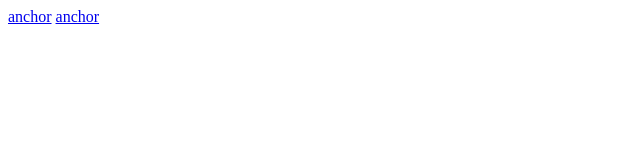
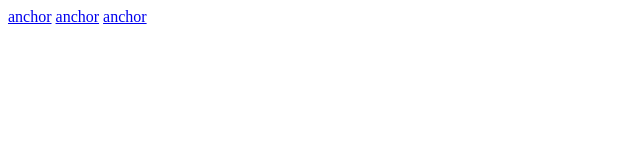
Before and after one commit to aods1004/simple_jquery_router, a plain HTML site: page sample/index.html in a window 1280 px wide. Shown: the full height of the page, 0-640 px from the left. Drawn offline with nearby package versions, Linux system fonts and the light colour scheme.

Commit message:
add sample

```diff
--- a/sample/index.html
+++ b/sample/index.html
@@ -26,5 +26,6 @@
 <body>
 <a href="#/anchor1" class="ctrl">anchor</a>
 <a href="#" class="ctrl">anchor</a>
+<a href="#/foo/test" class="ctrl">anchor</a>
 </body>
 </html>
```
